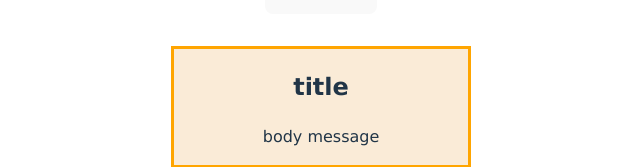
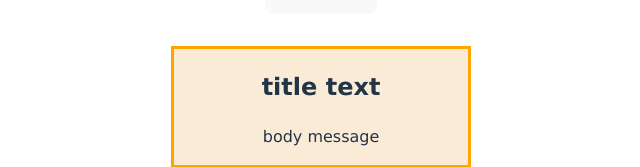
Before and after one commit to echoeoe/scrollfeed, a React (Vite) app: page / in a window 1280 px wide. Shown: the part 422-589 px from the top of the page, without its empty margins (319-959 px from the left). Built offline with nearby package versions, Linux system fonts and the light colour scheme.

Commit message:
made Post component accept parameters for title and body

```diff
--- a/src/App.jsx
+++ b/src/App.jsx
@@ -6,6 +6,11 @@ import Post from './components/Post';
 
 function App() {
   const [count, setCount] = useState(0)
+
+  //rendering logic ------------------------------
+
+  //initialize post instance
+
 
   return (
     <>
@@ -22,7 +27,7 @@ function App() {
           count is {count}
         </button>
       </div>
-      <Post/>
+      <Post title="title text" body="body message"/>
     </>
   )
 }
--- a/src/components/Post.jsx
+++ b/src/components/Post.jsx
@@ -1,10 +1,10 @@
 import './Post.css';
 
-function Post() {
+function Post({title, body}) {
     return (
-    <div class = "post">
-        <h2 class="title">title</h2>
-        <p class="body">body message</p>
+    <div className = "post">
+        <h2 className ="title">{title}</h2>
+        <p className ="body">{body}</p>
     </div>
     );
 }
```
